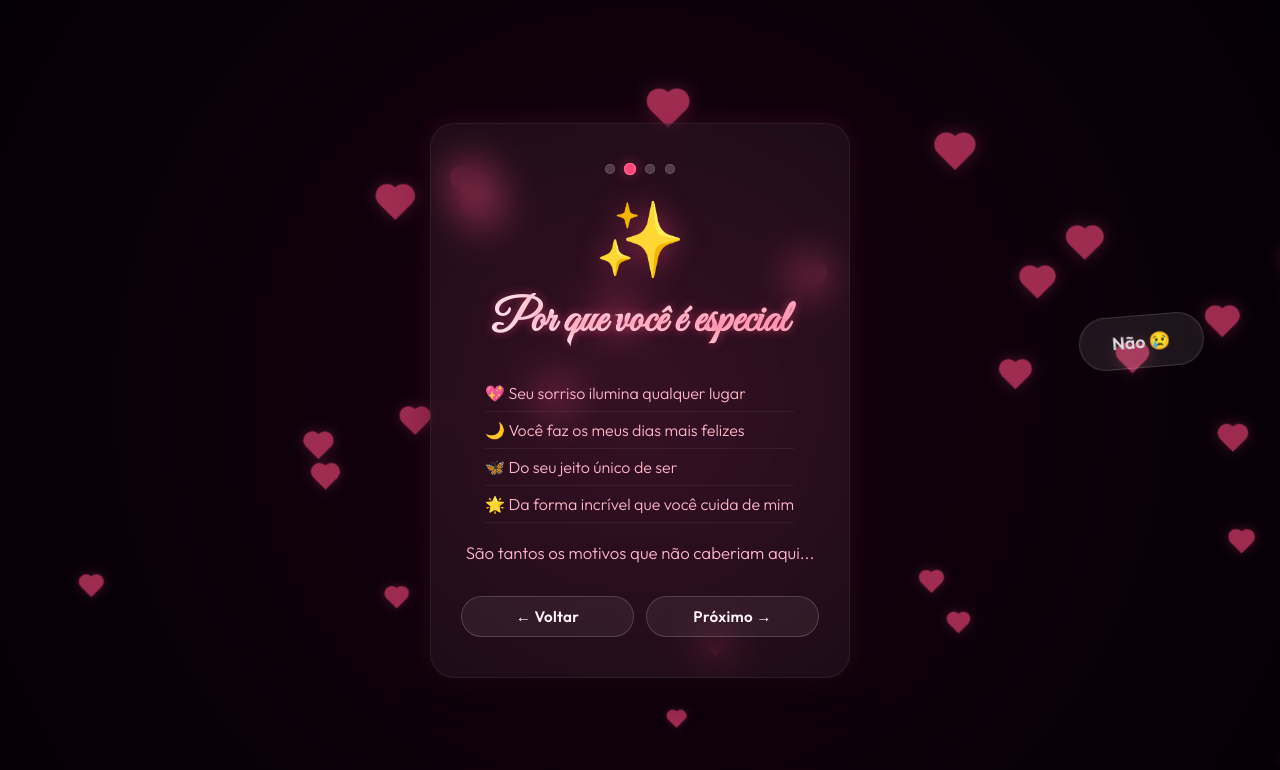
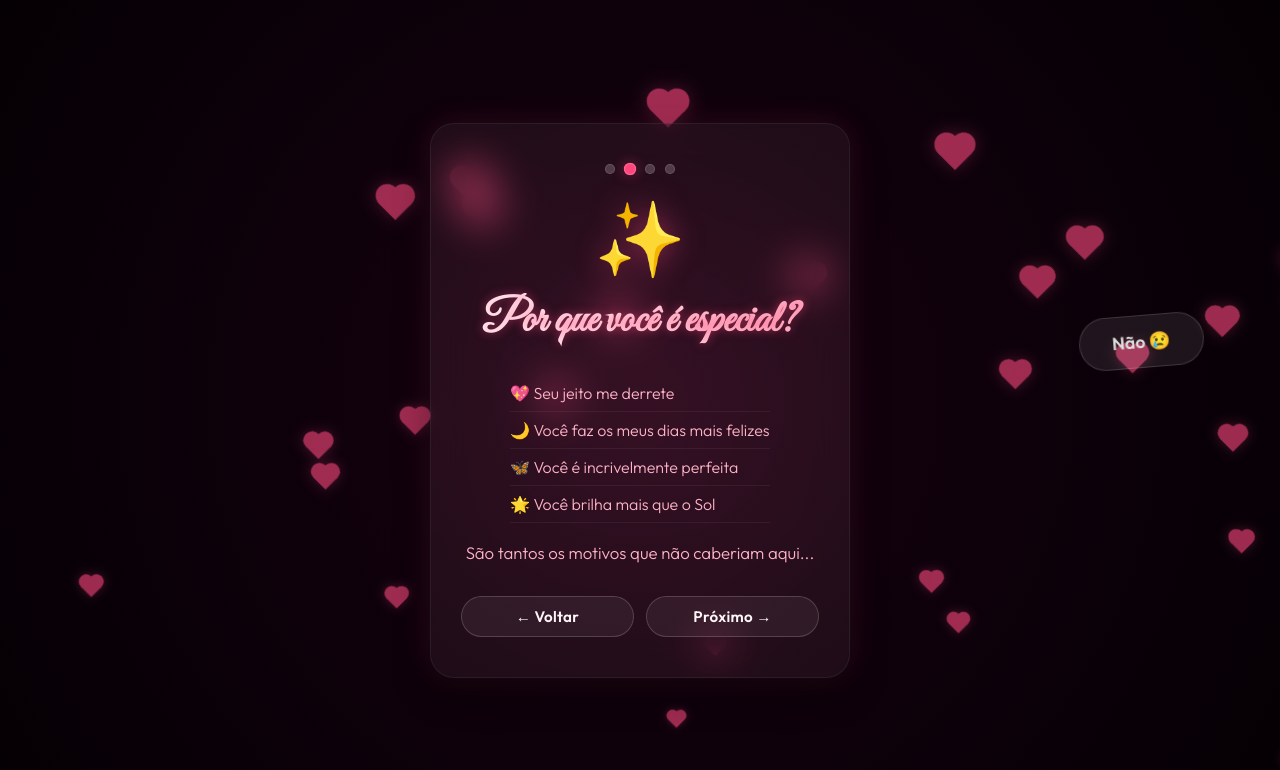
Before and after one commit to sk1bernardo/for-her, a plain HTML site: page index.html in a window 1280 px wide. Both pictures are taken after a click on the button "Próximo →". Shown: the top 770 px of the page. Drawn offline with Linux system fonts and the light colour scheme.

Commit message:
Update index.html

```diff
--- a/index.html
+++ b/index.html
@@ -46,12 +46,12 @@
             <!-- ============ PAGE 1 ============ -->
             <div class="slide" id="slide-1">
                 <div class="slide-emoji">✨</div>
-                <h2 class="slide-title">Por que você é especial</h2>
+                <h2 class="slide-title">Por que você é especial?</h2>
                 <ul class="slide-list">
-                    <li>💖 Seu sorriso ilumina qualquer lugar</li>
+                    <li>💖 Seu jeito me derrete</li>
                     <li>🌙 Você faz os meus dias mais felizes</li>
-                    <li>🦋 Do seu jeito único de ser</li>
-                    <li>🌟 Da forma incrível que você cuida de mim</li>
+                    <li>🦋 Você é incrivelmente perfeita</li>
+                    <li>🌟 Você brilha mais que o Sol </li>
                 </ul>
                 <p class="slide-text" style="margin-top: 16px;">
                     São tantos os motivos que não caberiam aqui...
@@ -116,7 +116,7 @@
     <div id="success-overlay" class="success-overlay">
         <div class="success-content">
             <div class="big-heart">❤️</div>
-            <h2 class="success-title">Eu sabia que me ama... </h2>
+            <h2 class="success-title">Eu sabia que você me ama... </h2>
             <p class="success-text">Te amo muito!</p>
             <div class="heart-loader">
                 <span></span>
```
